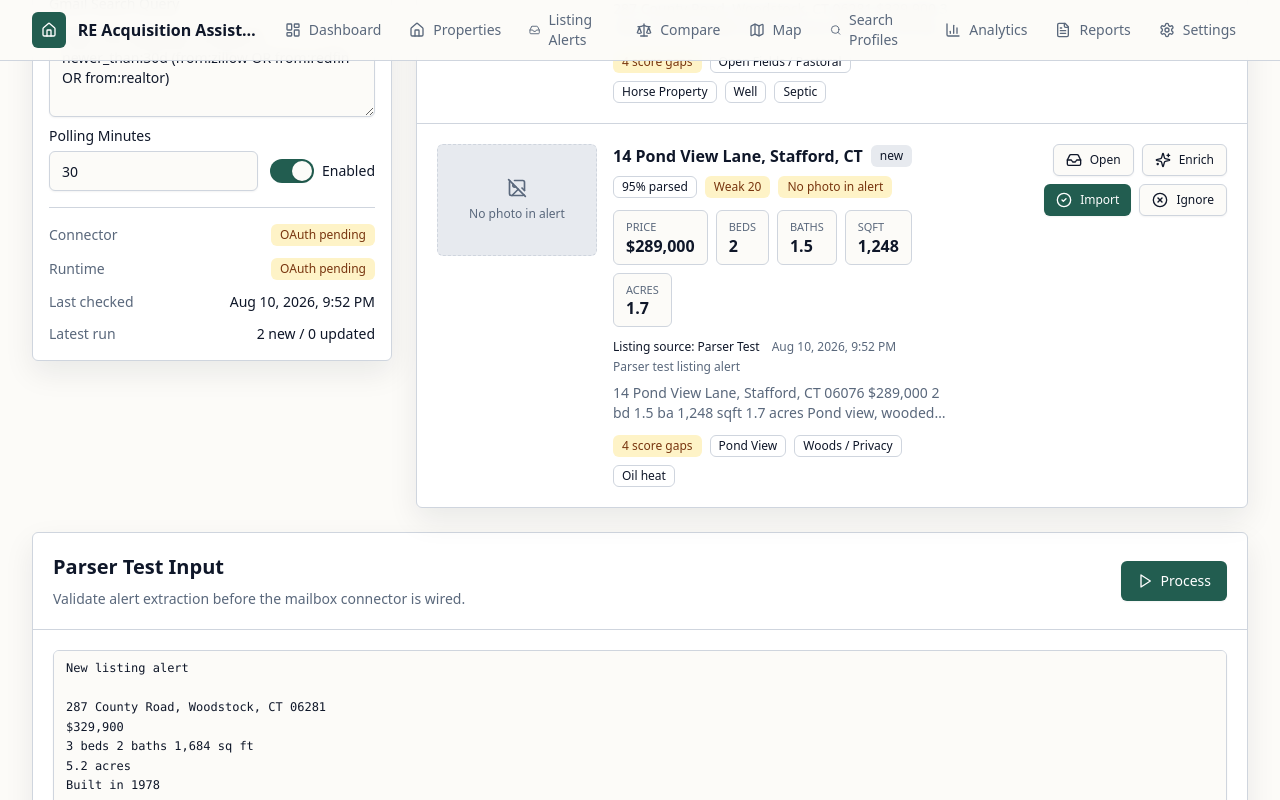
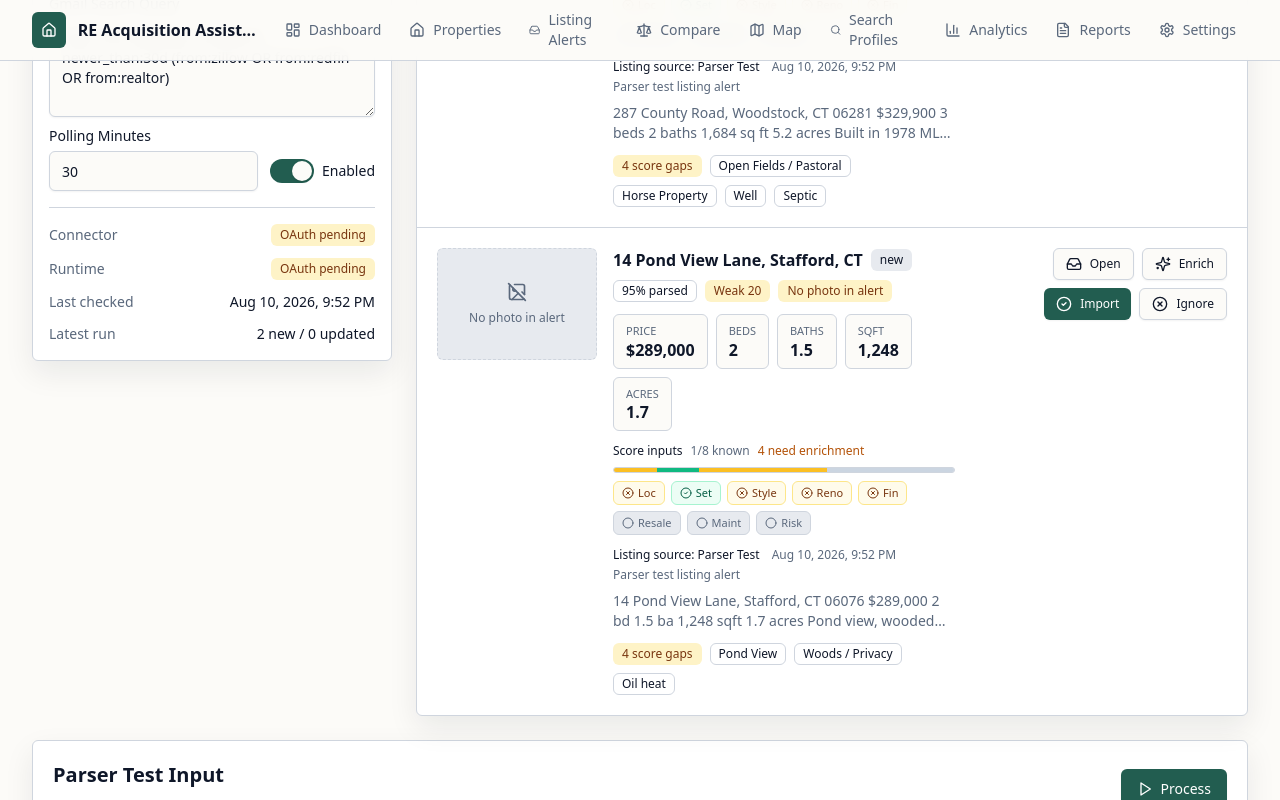
Before and after one commit to mperrault/REAcquisitionAssistant, a Next.js app: page /listing-alerts in a window 1280 px wide. Both pictures are taken after a click on the button "Process". Shown: the part 613-1413 px from the top of the page. Built offline with nearby package versions, Linux system fonts and the light colour scheme.

Commit message:
Show candidate scoring coverage

```diff
--- a/components/listing-alerts/listing-alert-manager.tsx
+++ b/components/listing-alerts/listing-alert-manager.tsx
@@ -4,6 +4,7 @@ import Image from "next/image";
 import * as React from "react";
 import {
   CheckCircle2,
+  Circle,
   ImageOff,
   Inbox,
   Play,
@@ -78,7 +79,11 @@ import {
 } from "@/lib/properties/property-persistence";
 import type { PropertyState } from "@/lib/properties/types";
 import { loadProfileState } from "@/lib/profiles/profile-persistence";
-import type { ProfileState } from "@/lib/profiles/types";
+import type {
+  ProfileCategory,
+  ProfileState,
+  SearchProfile
+} from "@/lib/profiles/types";
 import { evaluateProperty } from "@/lib/scoring/evaluate-property";
 import {
   addScoreEvaluation,
@@ -88,6 +93,16 @@ import {
 } from "@/lib/scoring/score-persistence";
 import type { ScoreEvaluationState } from "@/lib/scoring/types";
 import { cn } from "@/lib/utils";
+
+type ScoreCoverageStatus = "known" | "missing" | "unknown";
+
+type ScoreCoverageItem = {
+  category: ProfileCategory;
+  label: string;
+  status: ScoreCoverageStatus;
+  gaps: string[];
+  title: string;
+};
 
 const sampleAlertText = `New listing alert
 
@@ -158,6 +173,18 @@ const sortOptions: Array<{ value: CandidateSortMode; label: string }> = [
   { value: "price_asc", label: "Lowest Price" },
   { value: "price_desc", label: "Highest Price" }
 ];
+
+const scoreCoverageLabels: Record<ProfileCategory, string> = {
+  location: "Loc",
+  setting: "Set",
+  style: "Style",
+  renovation: "Reno",
+  financial: "Fin",
+  resale: "Resale",
+  maintenance: "Maint",
+  risk: "Risk",
+  utility: "Util"
+};
 
 function formatCurrency(value: number | null) {
   if (value === null) {
@@ -332,6 +359,140 @@ function formatScoreGapTitle(missingData: string[]) {
   return missingData.length > 0
     ? `Missing scoring inputs:\n${missingData.join("\n")}`
     : "No score gaps";
+}
+
+function getScoreGapCategories(gap: string): ProfileCategory[] {
+  const value = gap.toLowerCase();
+  const categories = new Set<ProfileCategory>();
+
+  if (
+    value.includes("town") ||
+    value.includes("state") ||
+    value.includes("drive") ||
+    value.includes("commute")
+  ) {
+    categories.add("location");
+  }
+
+  if (
+    value.includes("setting") ||
+    value.includes("view") ||
+    value.includes("acreage") ||
+    value.includes("acres") ||
+    value.includes("lot")
+  ) {
+    categories.add("setting");
+  }
+
+  if (value.includes("style") || value.includes("house character")) {
+    categories.add("style");
+  }
+
+  if (value.includes("renovation")) {
+    categories.add("renovation");
+  }
+
+  if (
+    value.includes("price") ||
+    value.includes("purchase") ||
+    value.includes("financial") ||
+    value.includes("investment")
+  ) {
+    categories.add("financial");
+  }
+
+  if (value.includes("resale")) {
+    categories.add("resale");
+  }
+
+  if (value.includes("maintenance") || value.includes("garage")) {
+    categories.add("maintenance");
+  }
+
+  if (
+    value.includes("risk") ||
+    value.includes("hoa") ||
+    value.includes("flood") ||
+    value.includes("road")
+  ) {
+    categories.add("risk");
+  }
+
+  if (
+    value.includes("utility") ||
+    value.includes("heat") ||
+    value.includes("water") ||
+    value.includes("sewer") ||
+    value.includes("septic") ||
+    value.includes("well")
+  ) {
+    categories.add("utility");
+  }
+
+  return [...categories];
+}
+
+function getScoreCoverageItems(
+  profile: SearchProfile,
+  scorePreview: CandidateScorePreview
+): ScoreCoverageItem[] {
+  const evaluation = scorePreview.evaluation;
+  const missingByCategory = new Map<ProfileCategory, string[]>();
+
+  for (const gap of evaluation.missingData) {
+    for (const category of getScoreGapCategories(gap)) {
+      missingByCategory.set(category, [
+        ...(missingByCategory.get(category) ?? []),
+        gap
+      ]);
+    }
+  }
+
+  const knownCategories = new Set<ProfileCategory>();
+
+  for (const [category, points] of Object.entries(evaluation.categoryScores)) {
+    if (points > 0) {
+      knownCategories.add(category as ProfileCategory);
+    }
+  }
+
+  for (const item of [
+    ...evaluation.positiveFactors,
+    ...evaluation.penalties,
+    ...evaluation.hardRejectReasons
+  ]) {
+    knownCategories.add(item.category);
+  }
+
+  return profile.categoryWeights
+    .filter((category) => category.enabled && category.weight > 0)
+    .map((category): ScoreCoverageItem => {
+      const gaps = missingByCategory.get(category.categoryKey) ?? [];
+      const status: ScoreCoverageStatus =
+        gaps.length > 0
+          ? "missing"
+          : knownCategories.has(category.categoryKey)
+            ? "known"
+            : "unknown";
+      const statusLabel =
+        status === "known"
+          ? "Known"
+          : status === "missing"
+            ? "Needs enrichment"
+            : "No signal yet";
+      const title =
+        gaps.length > 0
+          ? `${category.categoryLabel}: ${statusLabel}\n${gaps.join("\n")}`
+          : `${category.categoryLabel}: ${statusLabel}`;
+
+      return {
+        category: category.categoryKey,
+        label: scoreCoverageLabels[category.categoryKey],
+        status,
+        gaps,
+        title
+      };
+    });
 }
 
 function cleanActionUrl(value: string) {
@@ -537,6 +698,80 @@ function Field({
     <div className="grid gap-2">
       <Label>{label}</Label>
       {children}
+    </div>
+  );
+}
+
+function CandidateScoreCoverage({
+  activeProfile,
+  scorePreview
+}: {
+  activeProfile: SearchProfile | null;
+  scorePreview: CandidateScorePreview | undefined;
+}) {
+  if (!activeProfile || !scorePreview) {
+    return null;
+  }
+
+  const items = getScoreCoverageItems(activeProfile, scorePreview);
+  const knownCount = items.filter((item) => item.status === "known").length;
+  const missingCount = items.filter((item) => item.status === "missing").length;
+
+  if (items.length === 0) {
+    return null;
+  }
+
+  return (
+    <div className="mt-3 grid max-w-3xl gap-2">
+      <div className="flex items-center gap-2 text-xs">
+        <span className="font-medium text-foreground">Score inputs</span>
+        <span className="text-muted-foreground">
+          {knownCount}/{items.length} known
+        </span>
+        {missingCount > 0 ? (
+          <span className="text-amber-700">{missingCount} need enrichment</span>
+        ) : null}
+      </div>
+      <div className="flex h-1.5 overflow-hidden rounded-full border border-border bg-secondary">
+        {items.map((item) => (
+          <span
+            key={item.category}
+            className={cn(
+              "h-full flex-1",
+              item.status === "known" && "bg-emerald-500",
+              item.status === "missing" && "bg-amber-400",
+              item.status === "unknown" && "bg-slate-300"
+            )}
+            title={item.title}
+          />
+        ))}
+      </div>
+      <div className="flex flex-wrap gap-1.5">
+        {items.map((item) => (
+          <span
+            key={item.category}
+            title={item.title}
+            className={cn(
+              "inline-flex h-6 items-center gap-1 rounded-md border px-2 text-[11px] font-medium",
+              item.status === "known" &&
+                "border-emerald-200 bg-emerald-50 text-emerald-800",
+              item.status === "missing" &&
+                "border-amber-200 bg-amber-50 text-amber-900",
+              item.status === "unknown" &&
+                "border-border bg-secondary text-muted-foreground"
+            )}
+          >
+            {item.status === "known" ? (
+              <CheckCircle2 aria-hidden="true" className="size-3" />
+            ) : item.status === "missing" ? (
+              <XCircle aria-hidden="true" className="size-3" />
+            ) : (
+              <Circle aria-hidden="true" className="size-3" />
+            )}
+            {item.label}
+          </span>
+        ))}
+      </div>
     </div>
   );
 }
@@ -1627,6 +1862,10 @@ export function ListingAlertManager() {
                               </div>
                             </div>
                           </div>
+                          <CandidateScoreCoverage
+                            activeProfile={activeProfile}
+                            scorePreview={scorePreview}
+                          />
                           <div className="mt-3 flex min-w-0 flex-wrap gap-x-3 gap-y-1 text-xs text-muted-foreground">
                             <span className="font-medium text-foreground">
                               {listingSourceLabel}
```
